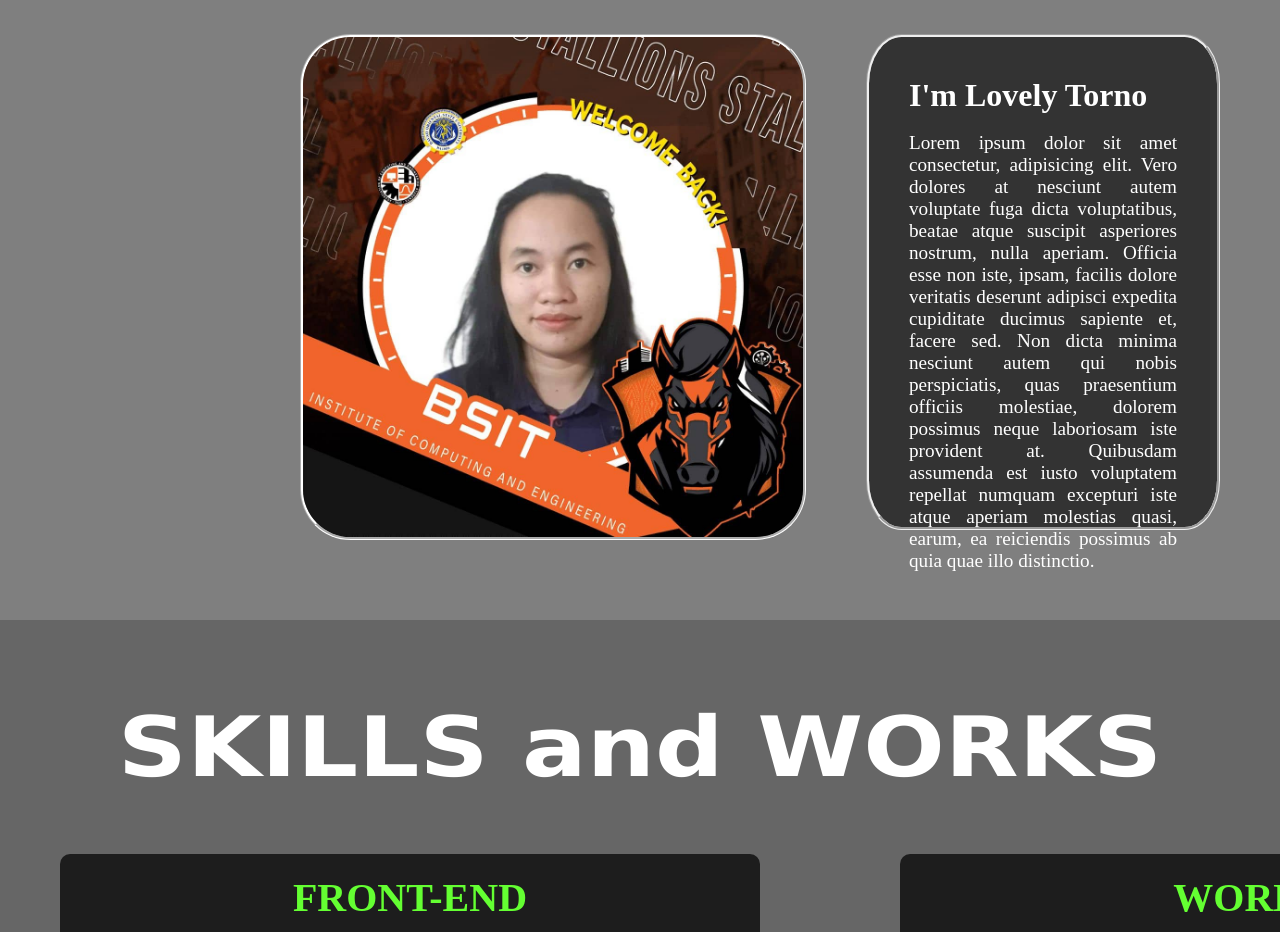
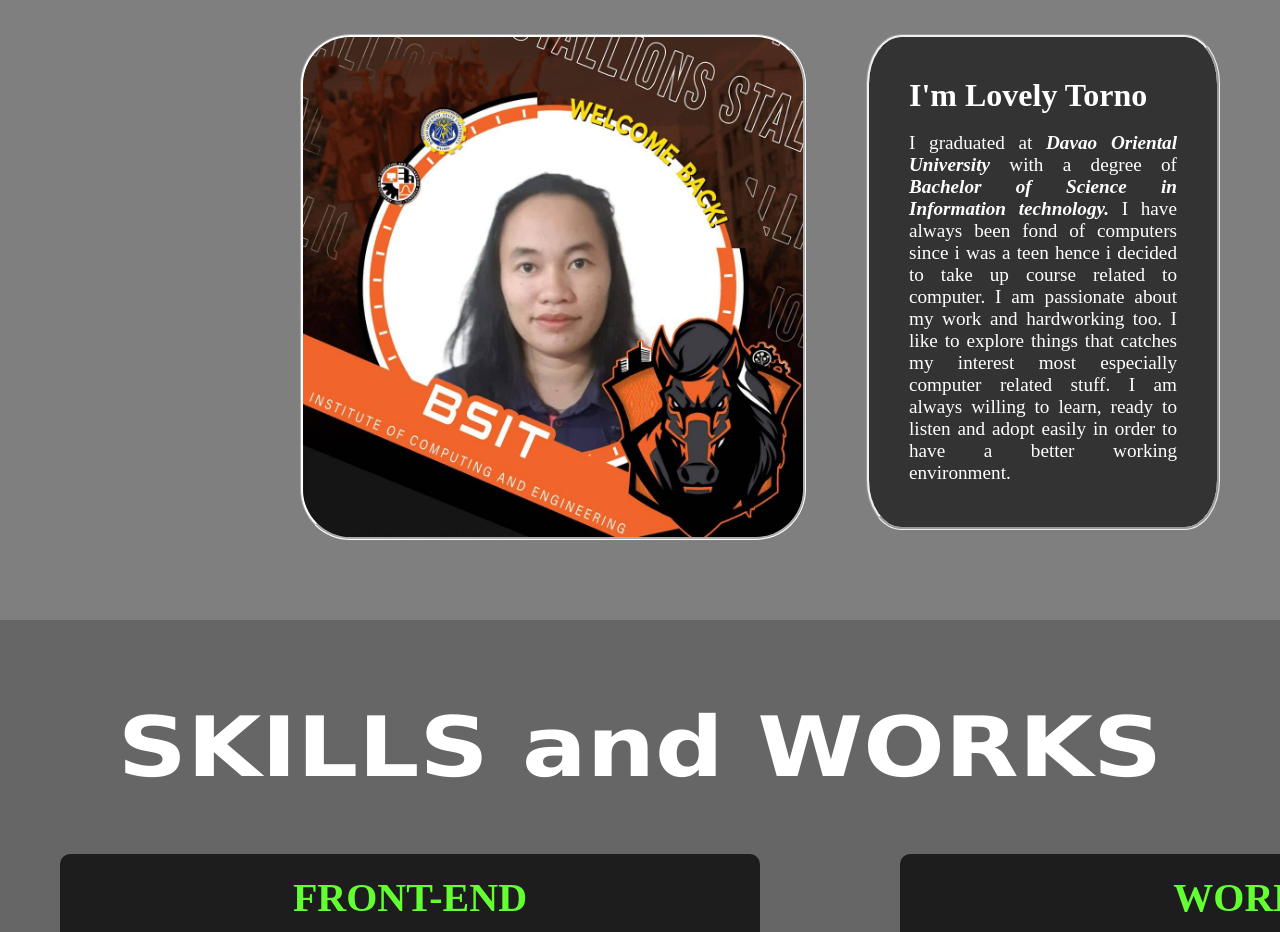
Before and after one commit to lvlytorno/Portfolio, a plain HTML site: page index.html in a window 1280 px wide. Shown: the part 980-1912 px from the top of the page. Drawn offline with Linux system fonts and the light colour scheme.

Commit message:
Update index.html

```diff
--- a/index.html
+++ b/index.html
@@ -27,13 +27,13 @@
 
       <nav class="media">
         <ul>
-          <li><a href="https://github.com/lvlytorno">
+          <li><a href="https://github.com/lvlytorno" target="_blank">
             <img src="images/github.png" alt="github logo" >
           </a></li>
-          <li><a href="https://www.facebook.com/daybadidayy">
+          <li><a href="https://www.facebook.com/daybadidayy" target="_blank">
             <img src="images/facebook.png" alt="github.png">
           </a></li>
-          <li><a href="https://www.youtube.com/channel/UCa7GIuJYCdyVWcSkKw8HmeQ">
+          <li><a href="https://www.youtube.com/channel/UCa7GIuJYCdyVWcSkKw8HmeQ" target="_blank">
             <img src="images/youtube.png" alt="">
           </a></li>
         </ul>
@@ -47,19 +47,15 @@
         <div class="name">
         <h2>I'm Lovely Torno</h2>
         <br>
-        <p>Lorem ipsum dolor sit amet consectetur,
-          adipisicing elit. Vero dolores at nesciunt autem
-          voluptate fuga dicta voluptatibus, beatae atque
-          suscipit asperiores nostrum, nulla aperiam. Officia
-          esse non iste, ipsam, facilis dolore veritatis
-          deserunt adipisci expedita cupiditate ducimus
-          sapiente et, facere sed. Non dicta minima nesciunt
-          autem qui nobis perspiciatis, quas praesentium officiis
-          molestiae, dolorem possimus neque laboriosam iste
-          provident at. Quibusdam assumenda est iusto voluptatem
-          repellat numquam excepturi iste atque aperiam molestias
-          quasi, earum, ea reiciendis possimus ab quia quae illo
-          distinctio. </p>
+        <p>I graduated at <em><b>Davao Oriental University</b> </em>
+          with a degree of <em><b>Bachelor of Science in Information
+          technology.</b></em> I have always been fond of computers
+          since i was a teen hence i decided to take up course related
+          to computer. I am passionate about my work and hardworking too.
+          I like to explore things that catches my interest most especially
+          computer related stuff. I am always willing to learn, ready to
+          listen and adopt easily in order to have a better working environment.
+           </p>
           </div>
       </div>
     </section>
@@ -84,7 +80,7 @@
 
     <section id="Contact">
       <h1 class="heading">CONTACT</h1>
-      <form action="https://formsubmit.co/el/derata" method="POST" class="form">
+      <form action="https://formspree.io/f/mlevgnyd" method="POST" class="form">
         <input type="text" name="name" class="input" placeholder="Enter Your Name" required>
         <input type="email" name="email" class="input" placeholder="Enter Your Email Address" required>
         <textarea name="message" id="message" cols="70" rows="20" placeholder="Enter Your Message" required></textarea>
```
